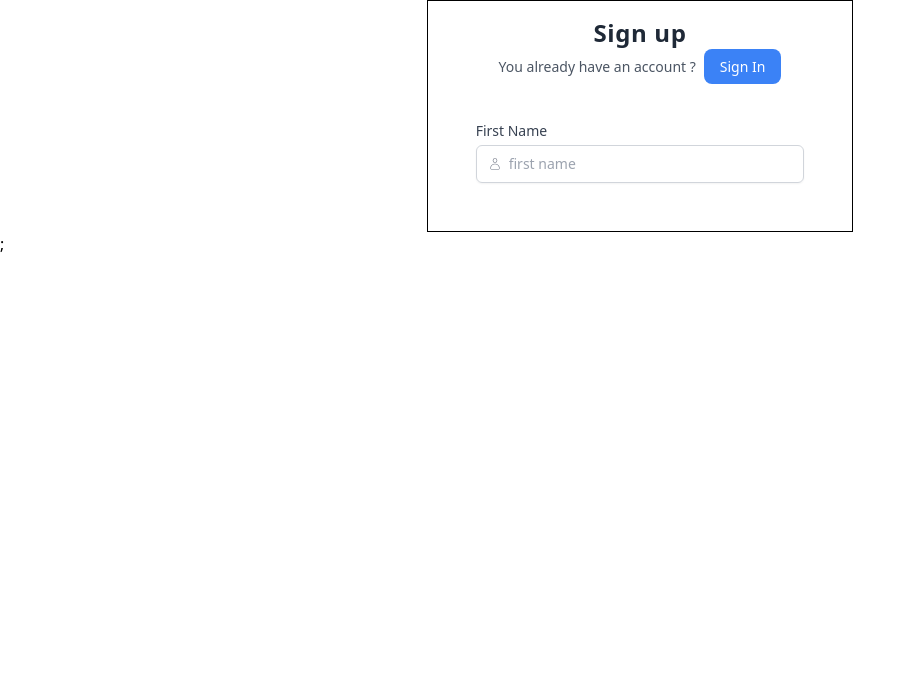
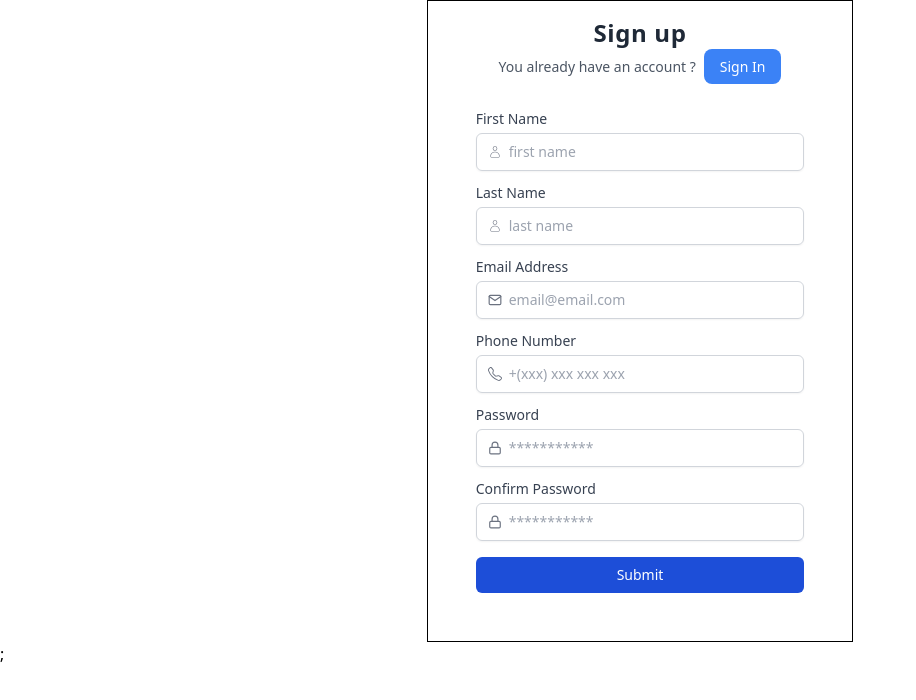
Before and after one commit to gemtunde/nextjs-authentication-app, a Next.js app: page /auth in a window 1280 px wide. Shown: the top 700 px of the page, without its empty margins (0-916 px from the left). Built offline with nearby package versions, Linux system fonts and the light colour scheme.

Commit message:
added zod and  react-hook-form

```diff
--- a/package.json
+++ b/package.json
@@ -10,10 +10,12 @@
   },
   "dependencies": {
     "@auth/mongodb-adapter": "^1.0.0",
+    "@hookform/resolvers": "^3.2.0",
     "@next-auth/mongodb-adapter": "^1.1.3",
     "@types/node": "18.16.3",
     "@types/react": "18.2.0",
     "@types/react-dom": "18.2.1",
+    "@types/validator": "^13.11.1",
     "autoprefixer": "10.4.14",
     "eslint": "8.39.0",
     "eslint-config-next": "13.3.2",
@@ -30,7 +32,9 @@
     "react-instantsearch-dom": "^6.39.1",
     "react-instantsearch-hooks-web": "^6.43.0",
     "tailwindcss": "3.3.2",
-    "typescript": "5.0.4"
+    "typescript": "5.0.4",
+    "validator": "^13.11.0",
+    "zod": "^3.21.4"
   },
   "devDependencies": {
     "@types/react-instantsearch-dom": "^6.12.3"
--- a/src/components/forms/Register.tsx
+++ b/src/components/forms/Register.tsx
@@ -2,8 +2,39 @@ import * as React from "react";
 import Input from "@/components/inputs/Input";
 import { CiUser } from "react-icons/ci";
 import { useForm, SubmitHandler } from "react-hook-form";
+import { z } from "zod";
+import { zodResolver } from "@hookform/resolvers/zod";
+import { FiMail, FiLock } from "react-icons/fi";
+import { BsTelephone } from "react-icons/bs";
+import validator from "validator";
 
 interface IRegisterFormProps {}
+
+const FormSchema = z
+  .object({
+    first_name: z
+      .string()
+      .min(3, "First name must be atleast 3 characters")
+      .max(24, "First name must be atmost 24 characters")
+      .regex(new RegExp("^[a-zA-Z]+$"), "No special characters allowed"),
+    last_name: z
+      .string()
+      .min(3, "Last name must be atleast 3 characters")
+      .max(24, "Last name must be atmost 24 characters")
+      .regex(new RegExp("^[a-zA-Z]+$"), "No special characters allowed"),
+    email: z.string().email("Please enter a valid emaill address."),
+    phone: z.string().refine(validator.isMobilePhone),
+    password: z
+      .string()
+      .min(6, "Password must be atleast 6 characters")
+      .max(24, "Password must be atmost 24 characters"),
+    confirmpassword: z.string(),
+  })
+  .refine((data) => data.password === data.confirmpassword, {
+    message: "Password does not match",
+    path: ["confirmpassword"],
+  });
+type FormSchemaType = z.infer<typeof FormSchema>;
 
 const RegisterForm: React.FunctionComponent<IRegisterFormProps> = (props) => {
   const {
@@ -11,12 +42,14 @@ const RegisterForm: React.FunctionComponent<IRegisterFormProps> = (props) => {
     handleSubmit,
     watch,
     formState: { errors, isSubmitting },
-  } = useForm();
+  } = useForm<FormSchemaType>({
+    resolver: zodResolver(FormSchema),
+  });
 
   const onSubmit = (data: any) => console.log(data);
   return (
     <form className="my-8 text-sm" onSubmit={handleSubmit(onSubmit)}>
-      <div className="gap-2 md:flex">
+      <div className="gap-2">
         <Input
           name="first_name"
           label="First Name"
@@ -27,6 +60,59 @@ const RegisterForm: React.FunctionComponent<IRegisterFormProps> = (props) => {
           error={errors?.first_name?.message}
           disabled={isSubmitting}
         />
+        <Input
+          name="last_name"
+          label="Last Name"
+          type="text"
+          icon={<CiUser />}
+          placeholder="last name"
+          register={register}
+          error={errors?.last_name?.message}
+          disabled={isSubmitting}
+        />
+        <Input
+          name="email"
+          label="Email Address"
+          type="text"
+          icon={<FiMail />}
+          placeholder="email@email.com"
+          register={register}
+          error={errors?.email?.message}
+          disabled={isSubmitting}
+        />
+        <Input
+          name="phone"
+          label="Phone Number"
+          type="text"
+          icon={<BsTelephone />}
+          placeholder="+(xxx) xxx xxx xxx"
+          register={register}
+          error={errors?.phone?.message}
+          disabled={isSubmitting}
+        />
+        <Input
+          name="password"
+          label="Password"
+          type="password"
+          icon={<FiLock />}
+          placeholder="***********"
+          register={register}
+          error={errors?.password?.message}
+          disabled={isSubmitting}
+        />
+        <Input
+          name="confirmpassword"
+          label="Confirm Password"
+          type="password"
+          icon={<FiLock />}
+          placeholder="***********"
+          register={register}
+          error={errors?.confirmpassword?.message}
+          disabled={isSubmitting}
+        />
+        <button className=" bg-blue-700 text-white py-2 px-4 w-[100%] rounded-md mt-4">
+          Submit
+        </button>
       </div>
     </form>
   );
```
Also changed, not shown: 1 other file (tests, documents, lock files or other folders).
